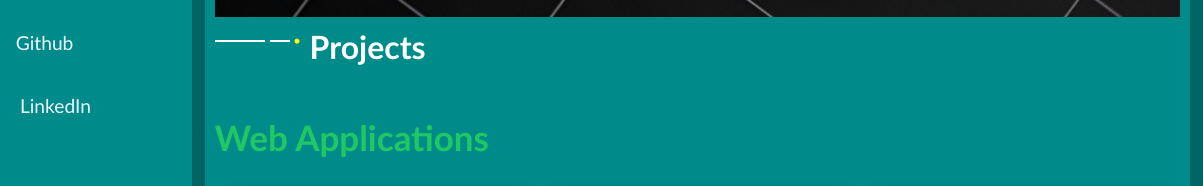
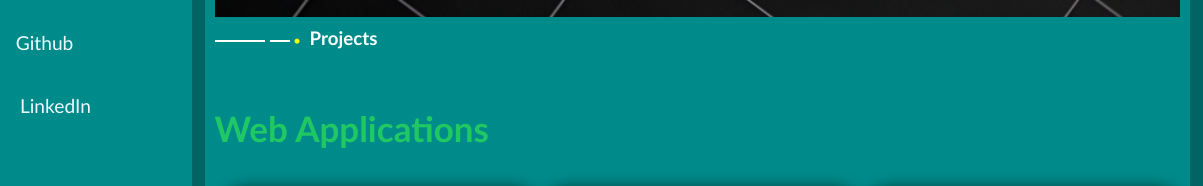
Before and after one commit to talhaansari692/myPortfolio, a plain HTML site: page index.html in a window 1280 px wide. Shown: the part 418-604 px from the top of the page, 77-1280 px from the left. Drawn offline with nearby package versions, Linux system fonts and the light colour scheme.

Commit message:
Update index.html

```diff
--- a/index.html
+++ b/index.html
@@ -93,7 +93,7 @@
             <div class="line"></div>
             <div class="line line2"></div>
             <i class="fas fa-circle"></i>
-            <h3 style="font-size: xx-large;"> Projects </h3>
+            <h3> Projects </h3>
           </div>
           <div class="heading_bottom">
             <h2><span>Web Applications</span></h2>
```
